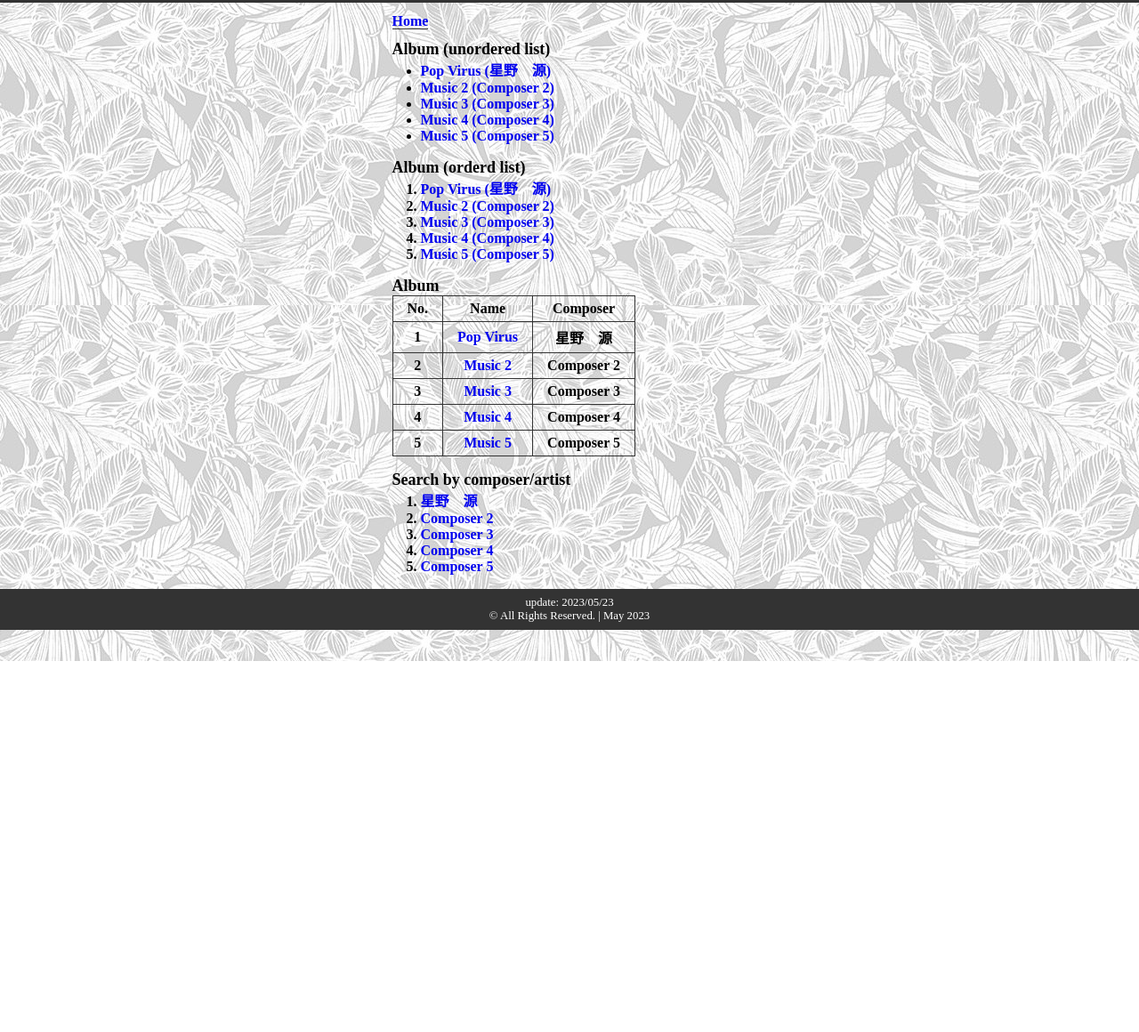
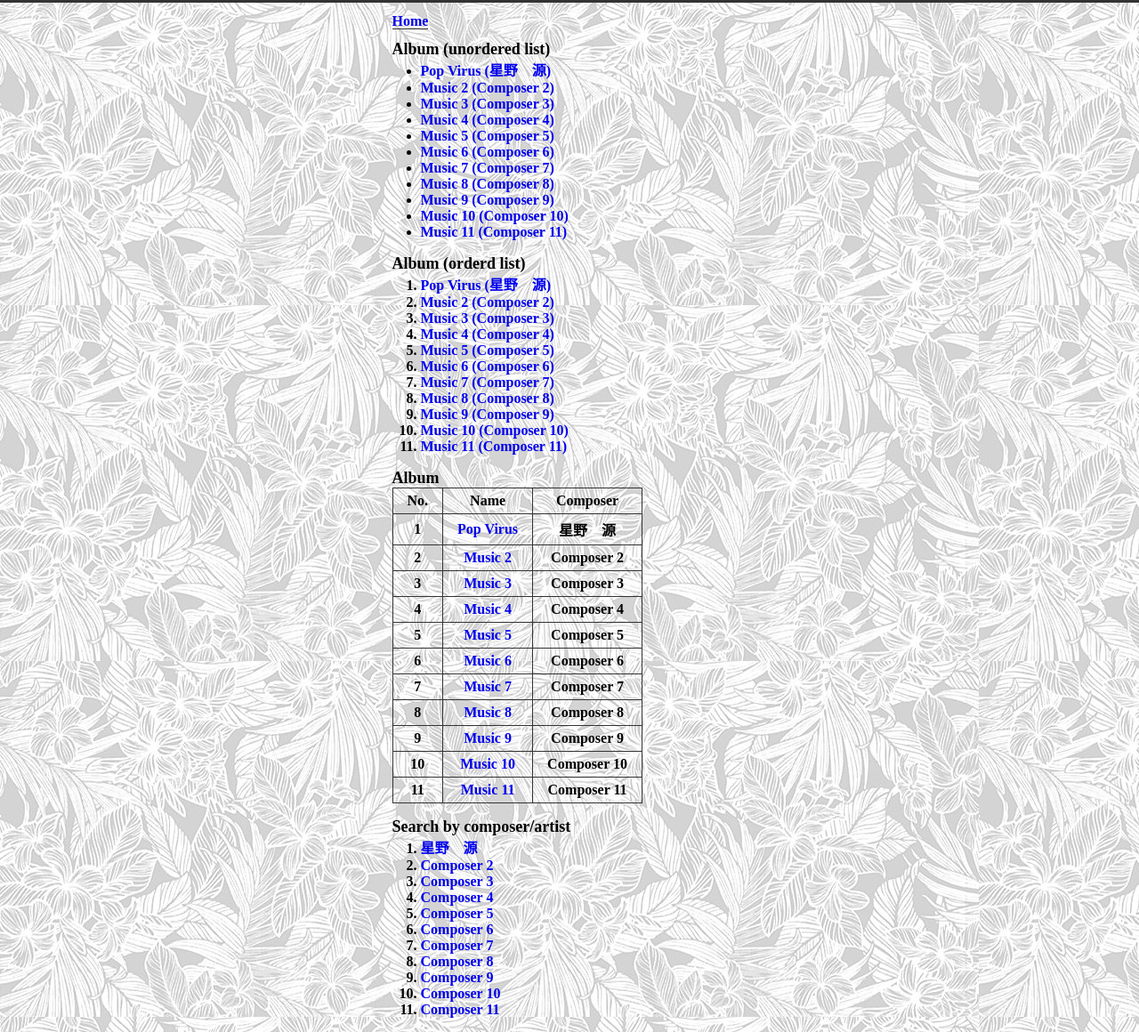
Before and after one commit to hiromi12/hula_music, a plain HTML site: page index.html in a window 1280 px wide. Shown: the part 57-1217 px from the top of the page at 89% size. Before the commit the page ends 800 px from the top, so only its background shows below. Drawn offline with Linux system fonts and the light colour scheme.

Commit message:
first commit

```diff
--- a/index.html
+++ b/index.html
@@ -35,6 +35,12 @@
           <li><a href="#">Music 3 (Composer 3)</a></li>
           <li><a href="#">Music 4 (Composer 4)</a></li>
           <li><a href="#">Music 5 (Composer 5)</a></li>
+          <li><a href="#">Music 6 (Composer 6)</a></li>
+          <li><a href="#">Music 7 (Composer 7)</a></li>
+          <li><a href="#">Music 8 (Composer 8)</a></li>
+          <li><a href="#">Music 9 (Composer 9)</a></li>
+          <li><a href="#">Music 10 (Composer 10)</a></li>
+          <li><a href="#">Music 11 (Composer 11)</a></li>
         </ul>
       </div>
 
@@ -46,6 +52,12 @@
           <li><a href="#">Music 3 (Composer 3)</a></li>
           <li><a href="#">Music 4 (Composer 4)</a></li>
           <li><a href="#">Music 5 (Composer 5)</a></li>
+          <li><a href="#">Music 6 (Composer 6)</a></li>
+          <li><a href="#">Music 7 (Composer 7)</a></li>
+          <li><a href="#">Music 8 (Composer 8)</a></li>
+          <li><a href="#">Music 9 (Composer 9)</a></li>
+          <li><a href="#">Music 10 (Composer 10)</a></li>
+          <li><a href="#">Music 11 (Composer 11)</a></li>
         </ol>
       </div>
 
@@ -82,6 +94,36 @@
             <td><a href="#">Music 5</a></td>
             <td>Composer 5</td>
           </tr>
+          <tr>
+            <td>6</td>
+            <td><a href="#">Music 6</a></td>
+            <td>Composer 6</td>
+          </tr>
+          <tr>
+            <td>7</td>
+            <td><a href="#">Music 7</a></td>
+            <td>Composer 7</td>
+          </tr>
+          <tr>
+            <td>8</td>
+            <td><a href="#">Music 8</a></td>
+            <td>Composer 8</td>
+          </tr>
+          <tr>
+            <td>9</td>
+            <td><a href="#">Music 9</a></td>
+            <td>Composer 9</td>
+          </tr>
+          <tr>
+            <td>10</td>
+            <td><a href="#">Music 10</a></td>
+            <td>Composer 10</td>
+          </tr>
+          <tr>
+            <td>11</td>
+            <td><a href="#">Music 11</a></td>
+            <td>Composer 11</td>
+          </tr>
         </table>
       </div>
 
@@ -93,6 +135,12 @@
           <li><a href="#">Composer 3</a></li>
           <li><a href="#">Composer 4</a></li>
           <li><a href="#">Composer 5</a></li>
+          <li><a href="#">Composer 6</a></li>
+          <li><a href="#">Composer 7</a></li>
+          <li><a href="#">Composer 8</a></li>
+          <li><a href="#">Composer 9</a></li>
+          <li><a href="#">Composer 10</a></li>
+          <li><a href="#">Composer 11</a></li>
         </ol>
       </div>
 
```
Also changed, not shown: 1 other file.
